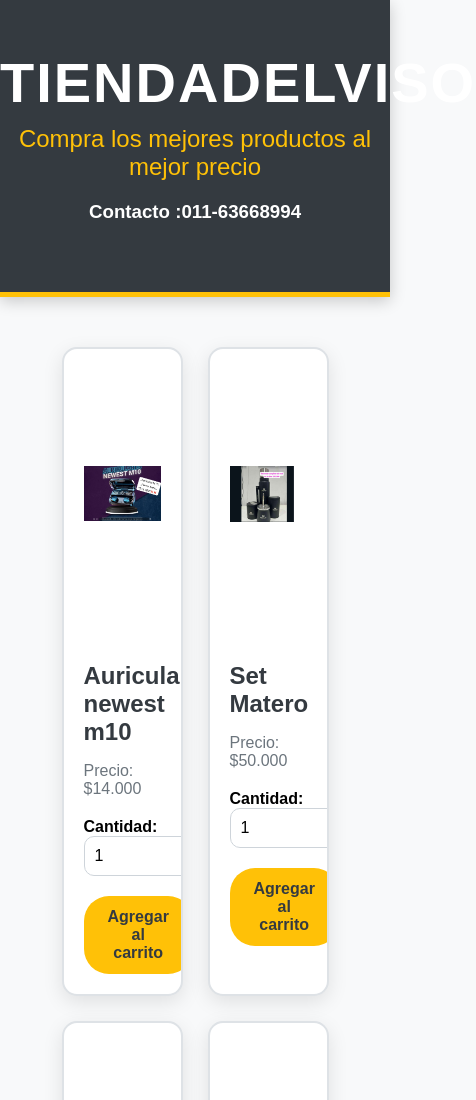
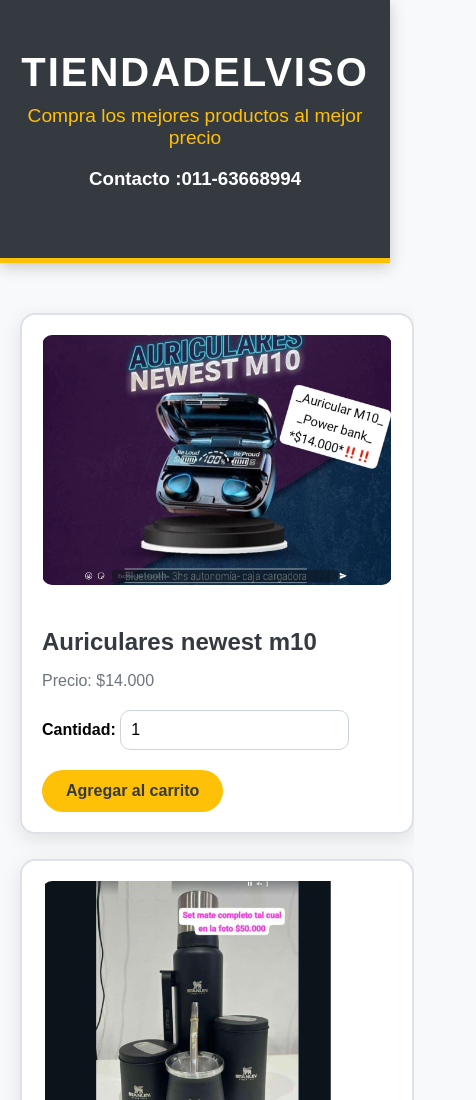
Before and after one commit to pablogescobar/tiendadelviso, a website: page index.html in a window 390 px wide. Shown: the top 1100 px of the page, 476 px wide, since content can reach past the window. Drawn offline with Linux system fonts and the light colour scheme.

Commit message:
Añadir archivo

```diff
--- a/styles.css
+++ b/styles.css
@@ -1,19 +1,19 @@
 /* Fuente y fondo principal */
 body {
-    font-family: 'Poppins', sans-serif; /* Fuente más moderna */
-    background-color: #f8f9fa; /* Fondo claro y limpio */
+    font-family: 'Poppins', sans-serif;
+    background-color: #f8f9fa;
     margin: 0;
     padding: 0;
 }
 
 /* Encabezado */
 header {
-    background-color: #343a40; /* Gris oscuro profesional */
+    background-color: #343a40;
     color: #ffffff;
     text-align: center;
     padding: 50px 0;
     box-shadow: 0 4px 15px rgba(0, 0, 0, 0.2);
-    border-bottom: 5px solid #ffc107; /* Línea decorativa */
+    border-bottom: 5px solid #ffc107;
 }
 
 header h1 {
@@ -28,16 +28,16 @@ header h2 {
     font-size: 1.5rem;
     font-weight: 300;
     margin-top: 10px;
-    color: #ffc107; /* Amarillo llamativo */
+    color: #ffc107;
 }
 
 /* Contenedor de productos */
 .productos {
-    display: flex;
-    flex-wrap: wrap;
-    justify-content: center;
+    display: grid;
+    grid-template-columns: repeat(3, 1fr); /* 3 columnas por defecto */
     gap: 25px;
     padding: 50px 20px;
+    justify-content: center;
 }
 
 /* Tarjeta de producto */
@@ -45,7 +45,7 @@ header h2 {
     background-color: #ffffff;
     border-radius: 15px;
     padding: 20px;
-    width: 22%;
+    width: 100%;
     box-shadow: 0 6px 20px rgba(0, 0, 0, 0.1);
     transition: transform 0.3s ease, box-shadow 0.3s ease;
     position: relative;
@@ -83,7 +83,7 @@ header h2 {
 
 /* Botones */
 button {
-    background-color: #ffc107; /* Amarillo vibrante */
+    background-color: #ffc107;
     color: #343a40;
     border: none;
     padding: 12px 24px;
@@ -166,3 +166,24 @@ input[type="submit"]:hover {
     background-color: #495057;
     color: #ffc107;
 }
+
+/* Estilos responsivos */
+@media (max-width: 1024px) {
+    .productos {
+        grid-template-columns: repeat(2, 1fr); /* 2 columnas en tablets */
+    }
+}
+
+@media (max-width: 768px) {
+    .productos {
+        grid-template-columns: repeat(1, 1fr); /* 1 columna en móviles */
+    }
+
+    header h1 {
+        font-size: 2.5rem;
+    }
+
+    header h2 {
+        font-size: 1.2rem;
+    }
+}
```
